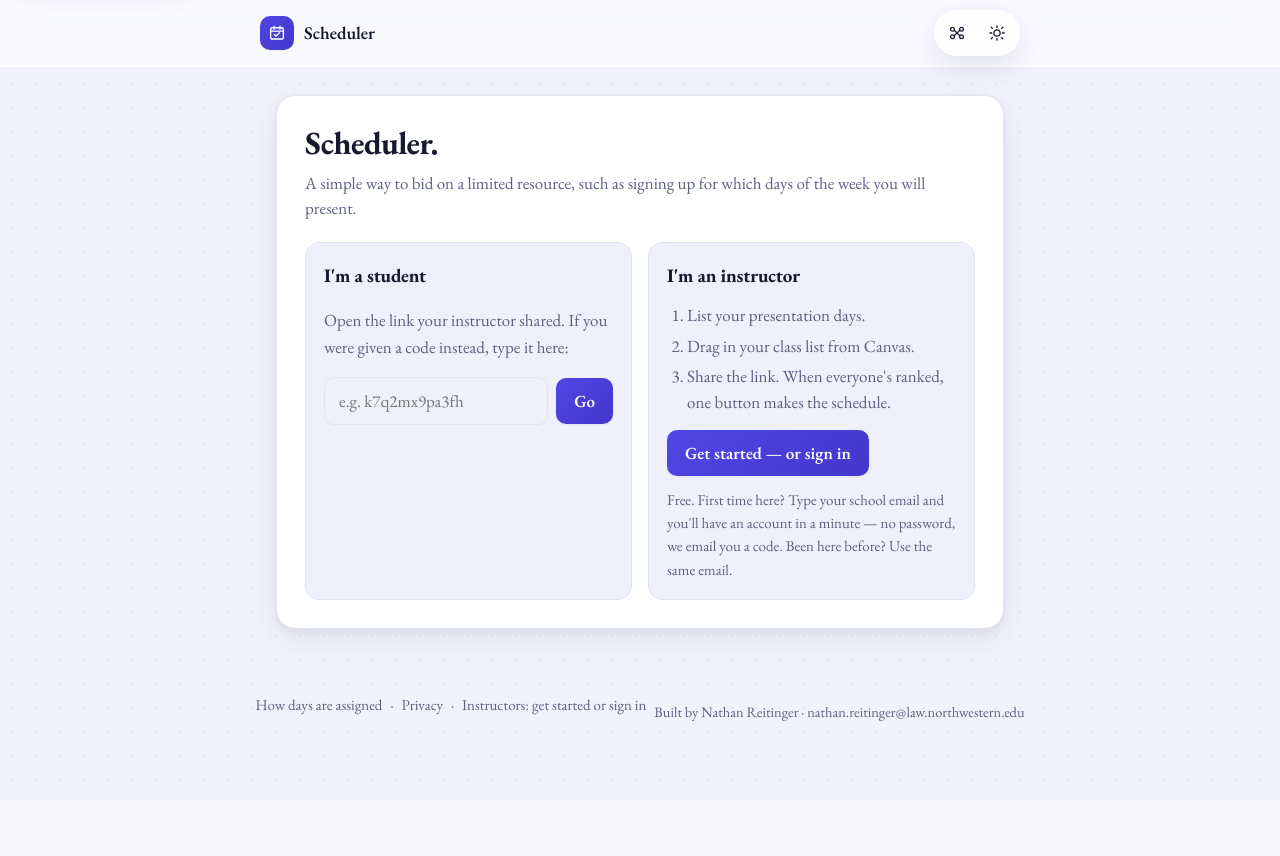
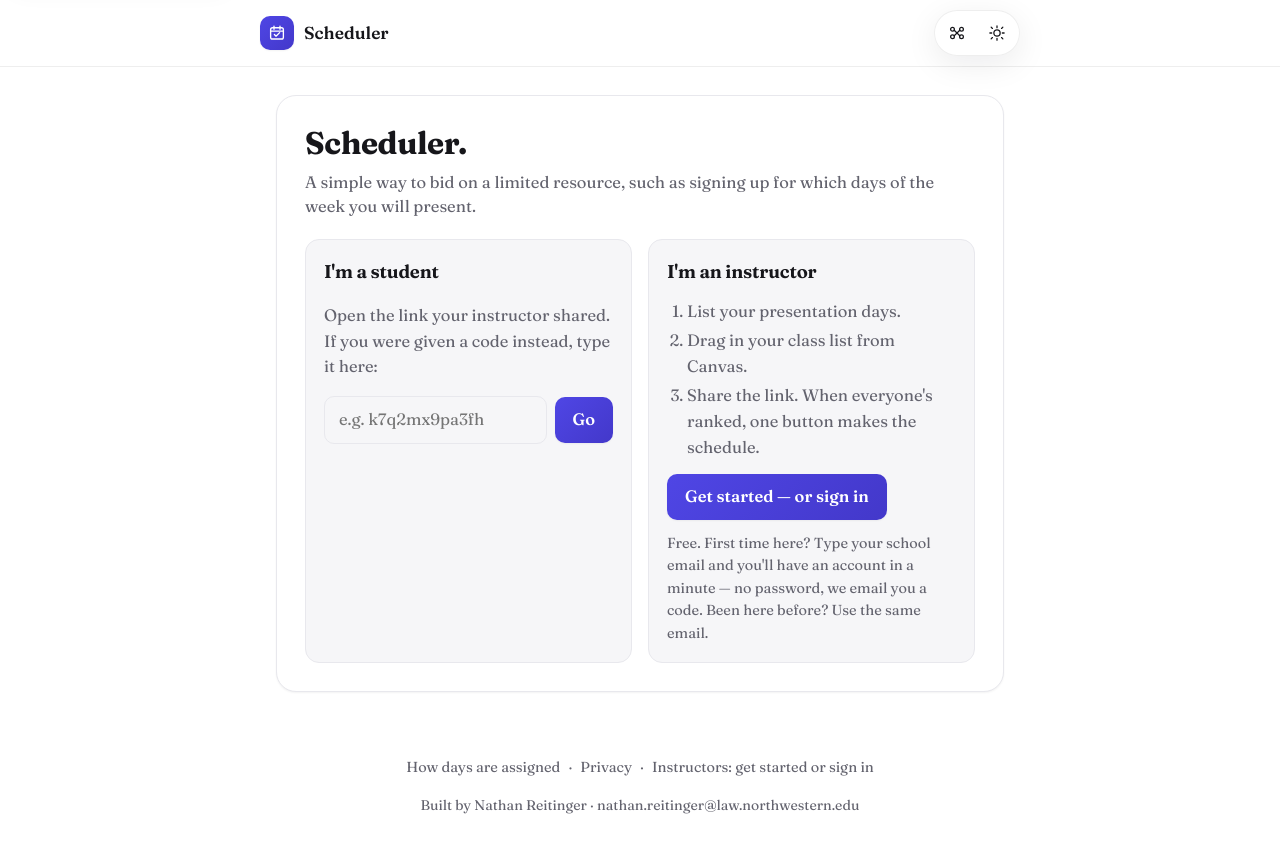
Before and after one commit to scheduler-lottery/scheduler, a Flask app: page / in a window 1280 px wide. Before the commit the page ends 781 px from the top, so only its background shows below. Run offline with Flask 3, Linux system fonts and the light colour scheme; some libraries are stand-ins or nearby versions.

Commit message:
Plain white with frosted glass; Roslindale where installed, Fraunces otherwise
- White page with neutral grays (no tinted backdrop); the top bar, pop-ups,
  notices, and messages are frosted glass.
- Type: Roslindale Text/Display when installed on the reader's computer
  (only DJR's free testing version is on hand, which isn't licensed for a
  published site), falling back to Fraunces from Google Fonts.
- The footer credit sits on its own line.

Co-Authored-By: Claude Opus 5.5 <noreply@anthropic.com>

```diff
--- a/public/static/style.css
+++ b/public/static/style.css
@@ -8,19 +8,21 @@
    ============================================================= */
 
 :root {
-  --font-body: "EB Garamond", "Cormorant Garamond", Garamond, "Apple Garamond",
-    "Times New Roman", serif;
-
-  --bg: #f1f2fb;
-  --dot: rgba(79, 70, 229, 0.07);
+  /* Roslindale where it's installed (with a web license, it can be served
+     to everyone); Fraunces, a close free match, for everyone else. */
+  --font-body: "Roslindale Text", "Roslindale", "Fraunces", Georgia, "Times New Roman", serif;
+  --font-display: "Roslindale Display", "Roslindale", "Fraunces", Georgia, "Times New Roman", serif;
+
+  --bg: #ffffff;
+  --dot: transparent;
   --card-bg: #ffffff;
-  --surface-soft: #eef0fb;
-  --surface-strong: #e2e5f8;
-
-  --text: #171a2e;
-  --muted: #5d6180;
-  --border: #e3e5f2;
-  --border-strong: #ccd0ea;
+  --surface-soft: #f6f6f8;
+  --surface-strong: #ececf1;
+
+  --text: #16161a;
+  --muted: #63636e;
+  --border: #e8e8ed;
+  --border-strong: #d4d4dc;
 
   --accent: #4638d1;
   --accent-strong: #322aa8;
@@ -45,13 +47,13 @@
   --radius: var(--radius-lg);
   --radius-full: 999px;
 
-  --shadow-sm: 0 1px 2px rgba(31, 36, 90, 0.06);
-  --shadow-md: 0 10px 28px rgba(41, 45, 105, 0.09), 0 2px 6px rgba(41, 45, 105, 0.05);
-  --shadow-lg: 0 24px 56px rgba(41, 45, 105, 0.16), 0 6px 18px rgba(41, 45, 105, 0.08);
-
-  --glass-bg: rgba(255, 255, 255, 0.6);
-  --glass-border: rgba(255, 255, 255, 0.7);
-  --glass-shadow: 0 10px 30px rgba(41, 45, 105, 0.12);
+  --shadow-sm: 0 1px 2px rgba(17, 17, 26, 0.05);
+  --shadow-md: 0 8px 24px rgba(17, 17, 26, 0.06), 0 1px 3px rgba(17, 17, 26, 0.04);
+  --shadow-lg: 0 24px 60px rgba(17, 17, 26, 0.14), 0 4px 14px rgba(17, 17, 26, 0.06);
+
+  --glass-bg: rgba(255, 255, 255, 0.72);
+  --glass-border: rgba(17, 17, 26, 0.07);
+  --glass-shadow: 0 8px 32px rgba(17, 17, 26, 0.08);
 
   color-scheme: light;
 }
@@ -97,18 +99,15 @@
 * { box-sizing: border-box; }
 
 /* Base type scale. Everything sized in rem keys off this, so nudging it here
-   scales the whole site at once. 17px reads a little larger than the browser
-   default 16px, which Garamond needs — it runs small for its point size. */
+   scales the whole site at once. */
 html {
   -webkit-text-size-adjust: 100%;
-  font-size: 17px;
+  font-size: 16.5px;
 }
 
 body {
   margin: 0;
   background-color: var(--bg);
-  background-image: radial-gradient(var(--dot) 1.4px, transparent 1.4px);
-  background-size: 24px 24px;
   color: var(--text);
   min-height: 100vh;
   font-family: var(--font-body);
@@ -117,9 +116,13 @@ body {
   -webkit-font-smoothing: antialiased;
 }
 
-h1, h2, h3, .brand-name, .btn, .status-pill, .count-number {
+.btn, .status-pill, .count-number {
   font-family: var(--font-body);
 }
+h1, h2, h3, .brand-name, .modal-title {
+  font-family: var(--font-display);
+}
+h1 { letter-spacing: -0.01em; }
 
 body,
 .card,
@@ -1756,4 +1759,31 @@ details.guide:not([open]) { padding-bottom: 20px; }
 .canvas-open input { width: 100%; max-width: 520px; margin-top: 6px; }
 .guide-steps .btn { margin: 6px 0 2px; }
 
-.footer-credit { margin: 8px 0 0; font-size: 0.85rem; color: var(--muted); }
+.footer-credit { margin: 8px 0 0; font-size: 0.85rem; color: var(--muted); flex-basis: 100%; width: 100%; text-align: center; }
+
+/* =============================================================
+   White and glass: a plain white page, with frosted glass where
+   something floats over it (the top bar, pop-ups, notices).
+   ============================================================= */
+.card { box-shadow: var(--shadow-sm); }
+.modal-overlay {
+  background: rgba(255, 255, 255, 0.35);
+  backdrop-filter: blur(10px) saturate(120%);
+  -webkit-backdrop-filter: blur(10px) saturate(120%);
+}
+[data-theme="dark"] .modal-overlay { background: rgba(5, 6, 15, 0.5); }
+.modal-dialog,
+.toast-dock .undo-banner,
+.flash-stack .flash {
+  background: var(--glass-bg);
+  backdrop-filter: blur(22px) saturate(160%);
+  -webkit-backdrop-filter: blur(22px) saturate(160%);
+  border: 1px solid var(--glass-border);
+  box-shadow: var(--glass-shadow);
+}
+.toast-dock .undo-banner { color: var(--text); }
+.flash-stack .flash-error { color: var(--danger); }
+.flash-stack .flash-success { color: var(--success); }
+@supports not ((backdrop-filter: blur(1px)) or (-webkit-backdrop-filter: blur(1px))) {
+  .modal-dialog, .toast-dock .undo-banner, .flash-stack .flash { background: var(--card-bg); }
+}
--- a/templates/base.html
+++ b/templates/base.html
@@ -9,7 +9,7 @@
 <link rel="icon" href="{{ url_for('static', filename='favicon.svg') }}" type="image/svg+xml">
 <link rel="preconnect" href="https://fonts.googleapis.com">
 <link rel="preconnect" href="https://fonts.gstatic.com" crossorigin>
-<link href="https://fonts.googleapis.com/css2?family=EB+Garamond:ital,wght@0,400;0,500;0,600;0,700;1,400&display=swap" rel="stylesheet">
+<link href="https://fonts.googleapis.com/css2?family=Fraunces:ital,opsz,wght@0,9..144,300..800;1,9..144,300..800&display=swap" rel="stylesheet">
 <link rel="stylesheet" href="{{ url_for('static', filename='style.css') }}">
 </head>
 <body>
```
